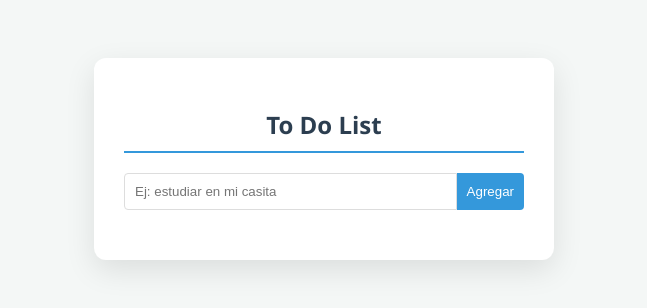
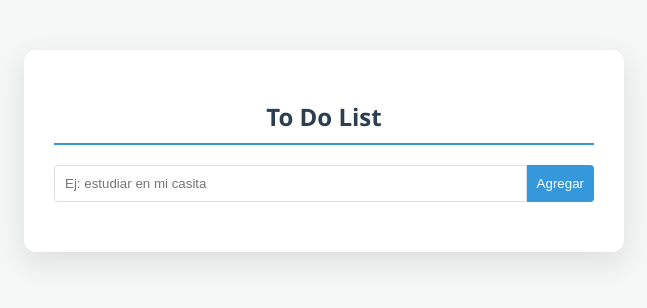
Before and after one commit to Aalcantaraxxx/DevOps, a plain HTML site: page Clase 6/automatizacion01-gh-pages/templates/index.html in a window 1280 px wide. Shown: the whole page, without its empty margins (316-963 px from the left). Drawn offline with Linux system fonts and the light colour scheme.

Commit message:
Actualizando README y CSS

```diff
--- a/Clase 6/automatizacion01-gh-pages/static/css/style.css
+++ b/Clase 6/automatizacion01-gh-pages/static/css/style.css
@@ -1,10 +1,16 @@
+* {
+    box-sizing: border-box;
+}
+
 /* Configuración General del Cuerpo */
 body {
     font-family: 'Segoe UI', Tahoma, Geneva, Verdana, sans-serif;
     background-color: #f4f7f6;
     display: flex;
     justify-content: center;
-    padding: 50px;
+    padding: 50px 20px;
+    margin: 0;
+    overflow-x: hidden;
 }
 
 .todo-container {
@@ -13,7 +19,7 @@ body {
     border-radius: 12px;
     box-shadow: 0 10px 30px rgba(0,0,0,0.1);
     width: 100%;
-    max-width: 400px;
+    max-width: 600px;
 }
 
 h2 {
```
Also changed, not shown: 1 other file.
